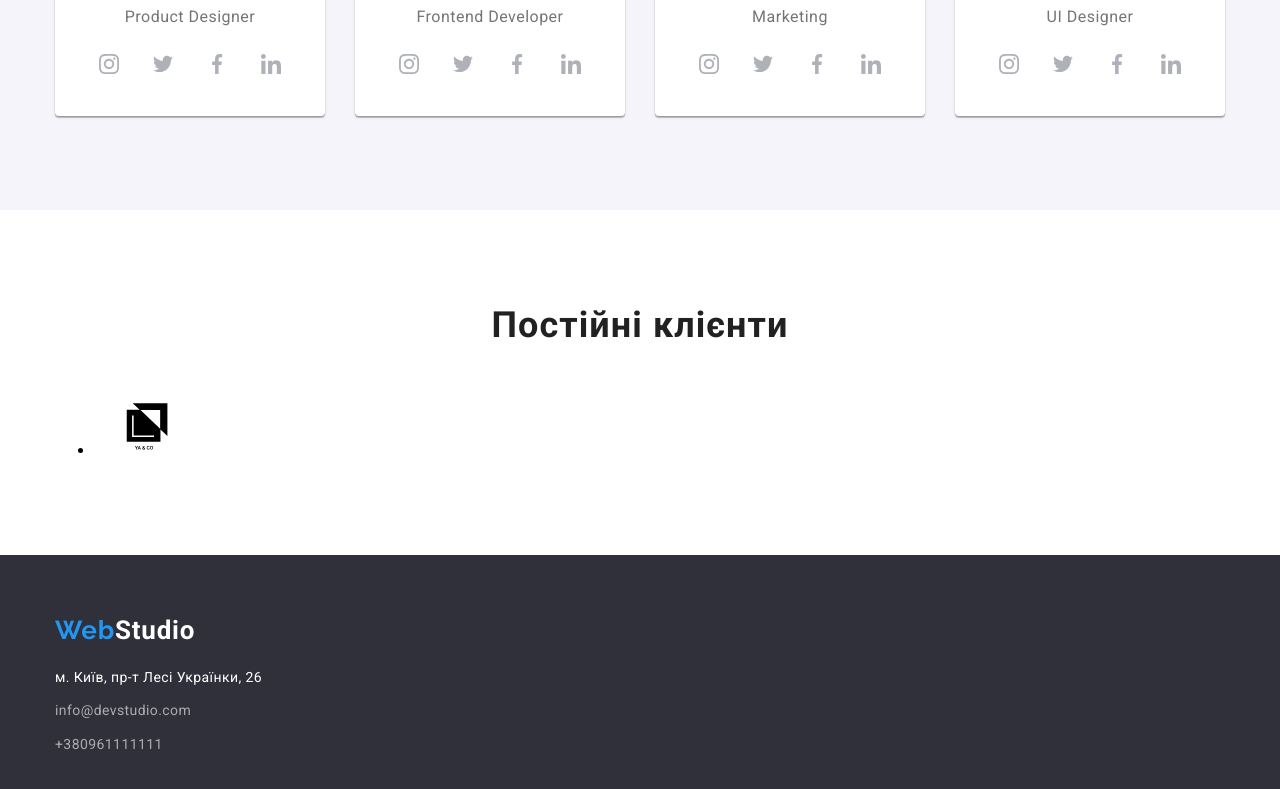
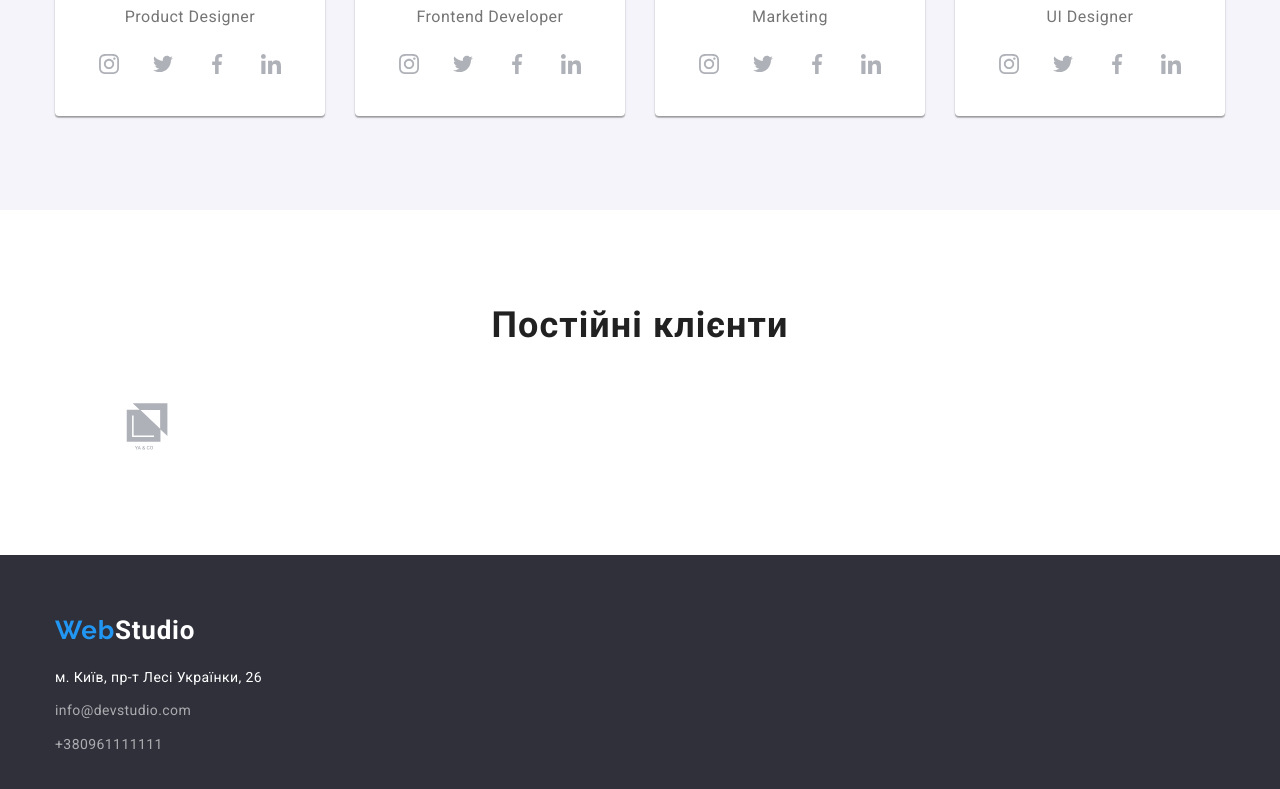
Before and after one commit to IrynaKR-1/goit-markup-hw-04, a plain HTML site: page index.html in a window 1280 px wide. Shown: the part 1944-2733 px from the top of the page. Drawn offline with nearby package versions, Linux system fonts and the light colour scheme.

Commit message:
hw4-clients-icon

```diff
--- a/css/styles.css
+++ b/css/styles.css
@@ -350,6 +350,13 @@ body {
   padding-top: 94px;
   padding-bottom: 94px;
 }
+.clients-ul {
+  text-decoration: none;
+  list-style: none;
+}
+.clients-icon {
+  fill: var(--icon-main-color);
+}
 .skills {
   font-size: 16px;
   line-height: 1.19;
```
